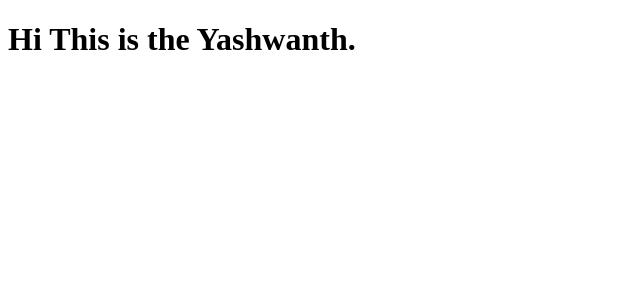
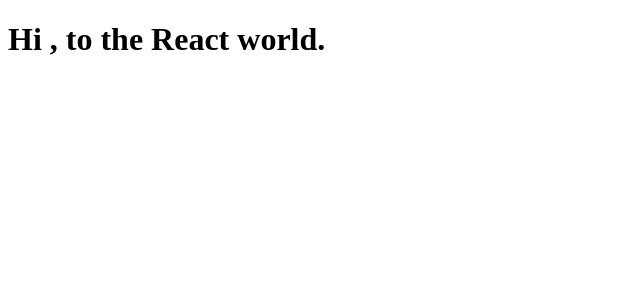
Before and after one commit to Yashwanth1988/react-seed, a React app: page / in a window 1280 px wide. Shown: the top 300 px of the page, without its empty margins (0-640 px from the left). Built offline with nearby package versions, Linux system fonts and the light colour scheme.

Commit message:
Update App.js

```diff
--- a/src/App.js
+++ b/src/App.js
@@ -4,9 +4,10 @@
 
 
     render(){
+
         return (
             <div>
-                <h1>Hi This is the Yashwanth.</h1>
+                <h1>Hi {this.props.message}, to the React world.</h1>
             </div>
         )
     }
```
